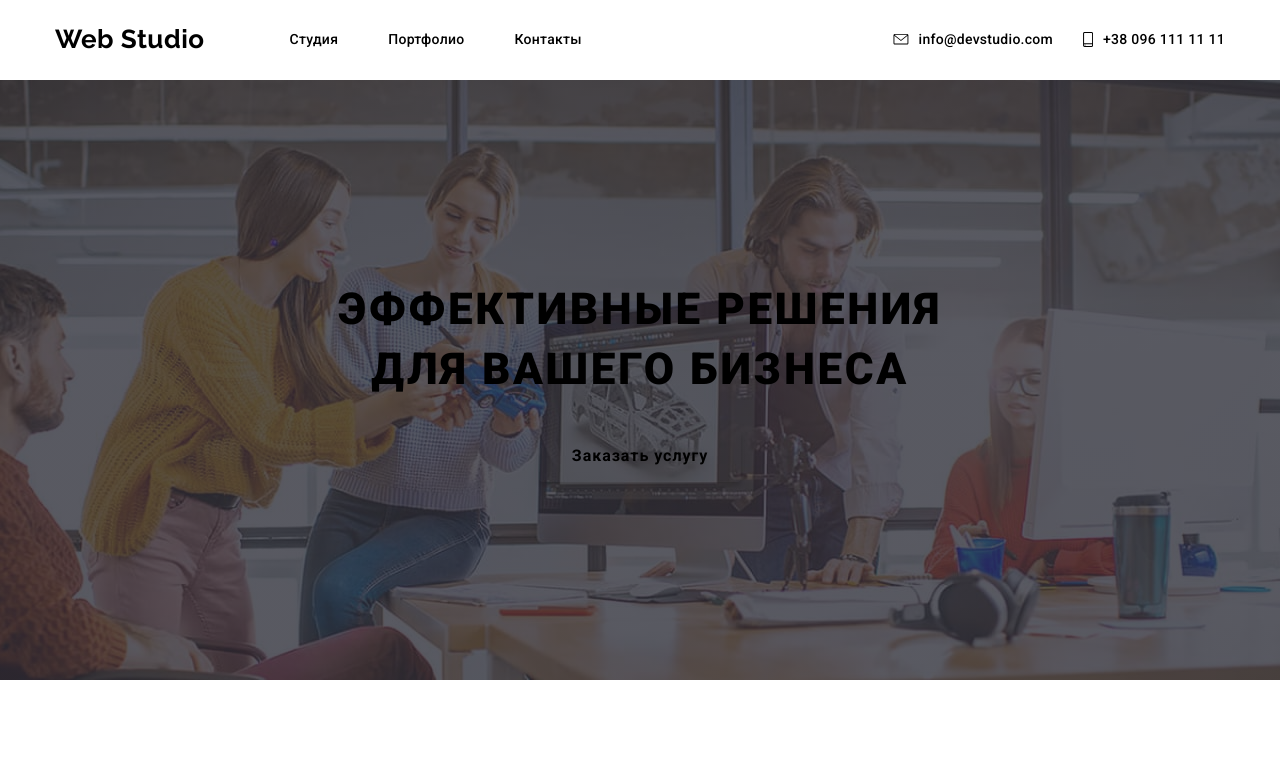
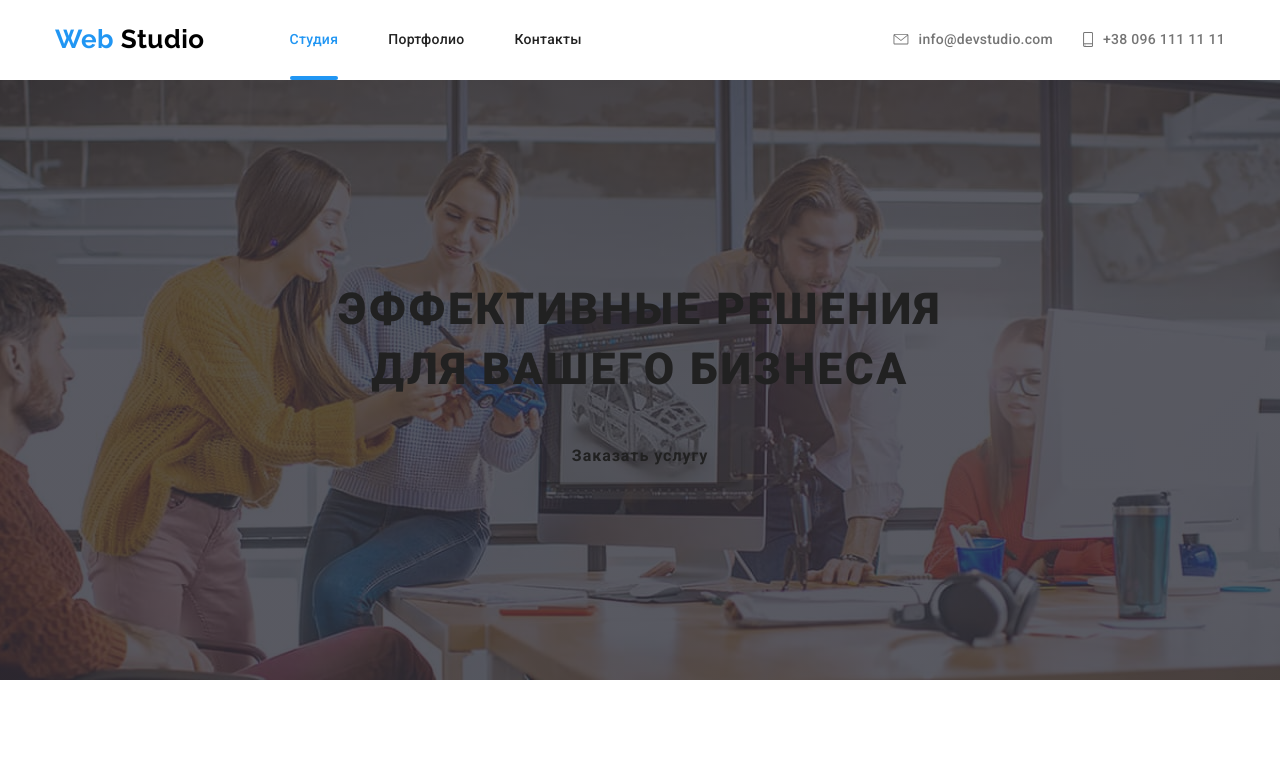
Before and after one commit to Roman-Dobrodii/goit-markup-hw-07, a plain HTML site: page index.html in a window 1280 px wide. Shown: the top 770 px of the page. Drawn offline with Linux system fonts and the light colour scheme.

Commit message:
Добавляет цвета в хедере

```diff
--- a/sass/components/header/_logo.scss
+++ b/sass/components/header/_logo.scss
@@ -9,8 +9,8 @@
 }
 
 .logo-blue {
-  color: var(--accent);
+  color: $accent;
 }
 .logo-white {
-  color: var(--title-white-color);
+  color: $title-white-color;
 }
--- a/sass/components/header/_site-nav.scss
+++ b/sass/components/header/_site-nav.scss
@@ -9,20 +9,20 @@
   display: block;
   padding-top: 32px;
   padding-bottom: 32px;
-  color: var(--primary-text-color);
+  color: $primary-text-color;
   font-weight: 500;
   font-size: 14px;
   line-height: 1.14;
   letter-spacing: 0.02em;
-  transition: color 250ms var(--time-function);
+  transition: color 250ms $time-function;
 }
 .site-nav .link:hover,
 .site-nav .link:focus {
-  color: var(--accent);
+  color: $accent;
 }
 .site-nav .link.current {
   position: relative;
-  color: var(--accent);
+  color: $accent;
 }
 .site-nav .link.current::after {
   display: block;
@@ -31,7 +31,7 @@
   bottom: 0;
   width: 100%;
   height: 4px;
-  background-color: var(--accent);
+  background-color: $accent;
   border-radius: 2px;
 }
 .header-contacts {
@@ -51,17 +51,17 @@
 .contact-list .contact-nav {
   display: flex;
   align-items: center;
-  color: var(--title-text-color);
+  color: $title-text-color;
   font-weight: 500;
   font-size: 14px;
   line-height: 1.14;
   letter-spacing: 0.02em;
-  transition: color 250ms var(--time-function);
+  transition: color 250ms $time-function;
 }
 
 .contact-nav:hover,
 .contact-nav:focus {
-  color: var(--accent);
+  color: $accent;
 }
 .nav-icon {
   margin-right: 10px;
--- a/sass/components/maincontent/_team.scss
+++ b/sass/components/maincontent/_team.scss
@@ -1,7 +1,7 @@
 .team {
   padding-top: 94px;
   padding-bottom: 94px;
-  background-color: var(--secondary-bg-color);
+  background-color: $secondary-bg-color;
 }
 .team-list {
   display: flex;
--- a/sass/utils/_common.scss
+++ b/sass/utils/_common.scss
@@ -25,8 +25,8 @@ p {
 
 body {
   margin: 0px;
-  background-color: var(--title-white-color);
-  color: var(--primary-text-color);
+  background-color: $title-white-color;
+  color: $primary-text-color;
   font-family: Roboto, sans-serif;
   letter-spacing: 0.03em;
 }
```
Also changed, not shown: css/main.css, css/main.min.css, 2 other files.
